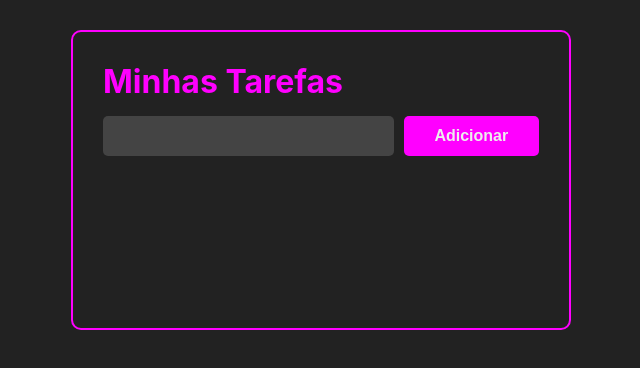
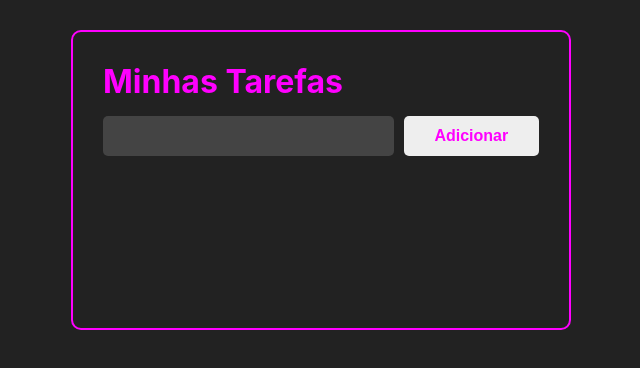
Before and after one commit to TofuVoador/react-task-list, a React (Create React App) app: page / in a window 1280 px wide. In both pictures the pointer is over the button "Adicionar". Shown: the top 368 px of the page, without its empty margins (319-959 px from the left). Built offline with nearby package versions, Linux system fonts and the light colour scheme; the HTML template or start-up script is replaced by a standard one.

Commit message:
Button Styles

```diff
--- a/src/components/Button.css
+++ b/src/components/Button.css
@@ -9,4 +9,10 @@
     font-weight: bold;
     cursor: pointer;
     border: none;
+    transition: all 0.5s ease;
 }
+
+.button:hover {
+    background-color: #eee;
+    color: magenta;
+}
--- a/src/components/Task.css
+++ b/src/components/Task.css
@@ -19,4 +19,9 @@
     font-size: 16px;
     color: magenta;
     margin: 0 5px;
+    transition: all 0.5s ease;
 }
+
+.remove-task-button:hover, .task-details-button:hover {
+    color: #eee;
+}
```
